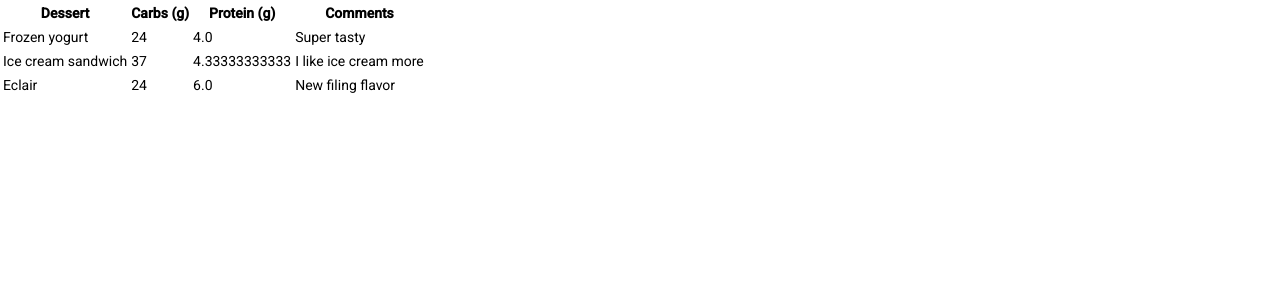
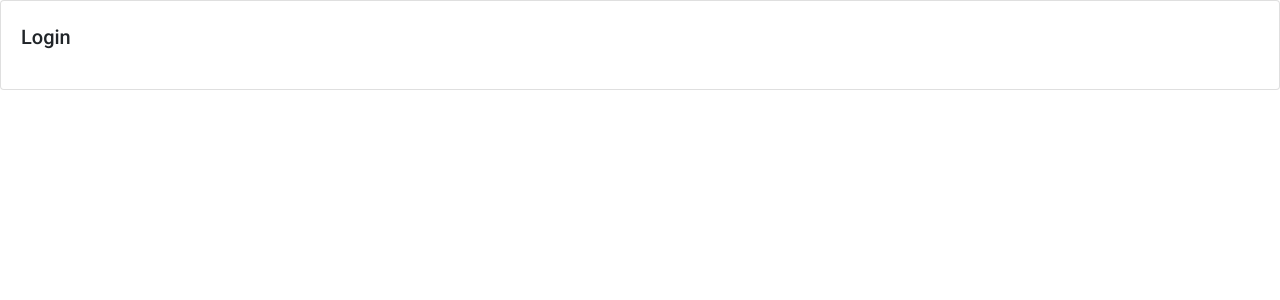
Before and after one commit to AkaiBF/RagnarokHeralds, an Angular app: page /login in a window 1280 px wide. Before the commit this address led to /. Shown: the top 300 px of the page. Built offline with nearby package versions, Linux system fonts and the light colour scheme.

Commit message:
feat(login): se añade el componente login

```diff
--- a/src/app/app-routing.module.ts
+++ b/src/app/app-routing.module.ts
@@ -2,10 +2,13 @@
 import { Routes, RouterModule } from '@angular/router';
 
 import {WarframesComponent} from './components/warframes/warframes.component'
+import {LoginComponent} from './components/login/login.component'
+
 
 const routes: Routes = [
 {	path:'home', component:WarframesComponent	},
 {	path: '', component: WarframesComponent	},
+{	path: 'login', component: LoginComponent },
 {	path:'**', pathMatch: 'full', redirectTo: ''}];
 
 @NgModule({
--- a/src/app/app.module.ts
+++ b/src/app/app.module.ts
@@ -5,11 +5,13 @@
 import { AppComponent } from './app.component';
 import { NoopAnimationsModule } from '@angular/platform-browser/animations';
 import { WarframesComponent } from './components/warframes/warframes.component';
+import { LoginComponent } from './components/login/login.component';
 
 @NgModule({
   declarations: [
     AppComponent,
-    WarframesComponent
+    WarframesComponent,
+    LoginComponent
   ],
   imports: [
     BrowserModule,
--- /dev/null
+++ b/src/app/components/login/login.component.html
@@ -0,0 +1,5 @@
+<div class="card">
+	<div class="card-body">
+		<h2 class="card-title">Login</h2>
+	</div>
+</div>
--- /dev/null
+++ b/src/app/components/login/login.component.ts
@@ -0,0 +1,15 @@
+import { Component, OnInit } from '@angular/core';
+
+@Component({
+  selector: 'app-login',
+  templateUrl: './login.component.html',
+  styleUrls: ['./login.component.sass']
+})
+export class LoginComponent implements OnInit {
+
+  constructor() { }
+
+  ngOnInit(): void {
+  }
+
+}
--- a/src/index.html
+++ b/src/index.html
@@ -8,8 +8,12 @@
   <link rel="icon" type="image/x-icon" href="favicon.ico">
   <link href="https://fonts.googleapis.com/css?family=Roboto:300,400,500&display=swap" rel="stylesheet">
   <link href="https://fonts.googleapis.com/icon?family=Material+Icons" rel="stylesheet">
+  <link rel="stylesheet" href="https://stackpath.bootstrapcdn.com/bootstrap/4.4.1/css/bootstrap.min.css" integrity="sha384-Vkoo8x4CGsO3+Hhxv8T/Q5PaXtkKtu6ug5TOeNV6gBiFeWPGFN9MuhOf23Q9Ifjh" crossorigin="anonymous">
 </head>
 <body class="mat-typography">
   <app-root></app-root>
+  <script src="https://code.jquery.com/jquery-3.4.1.slim.min.js" integrity="sha384-J6qa4849blE2+poT4WnyKhv5vZF5SrPo0iEjwBvKU7imGFAV0wwj1yYfoRSJoZ+n" crossorigin="anonymous"></script>
+	<script src="https://cdn.jsdelivr.net/npm/popper.js@1.16.0/dist/umd/popper.min.js" integrity="sha384-Q6E9RHvbIyZFJoft+2mJbHaEWldlvI9IOYy5n3zV9zzTtmI3UksdQRVvoxMfooAo" crossorigin="anonymous"></script>
+	<script src="https://stackpath.bootstrapcdn.com/bootstrap/4.4.1/js/bootstrap.min.js" integrity="sha384-wfSDF2E50Y2D1uUdj0O3uMBJnjuUD4Ih7YwaYd1iqfktj0Uod8GCExl3Og8ifwB6" crossorigin="anonymous"></script>
 </body>
 </html>
```
Also changed, not shown: src/app/components/login/login.component.sass (added), 1 other file (tests, documents, lock files or other folders).
